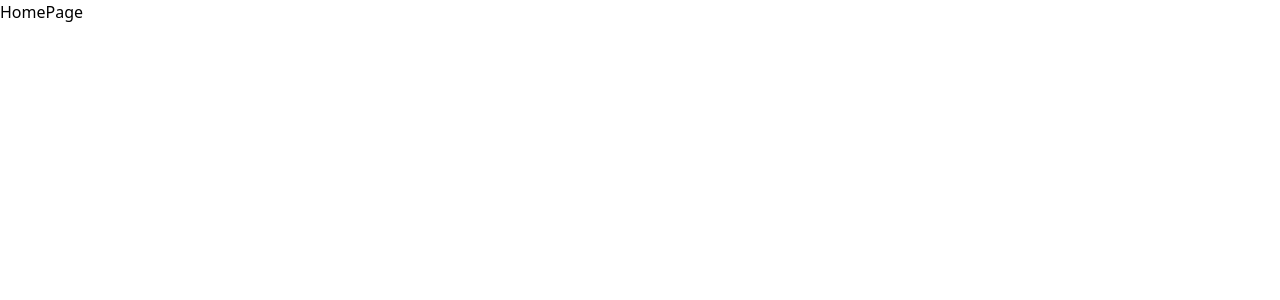
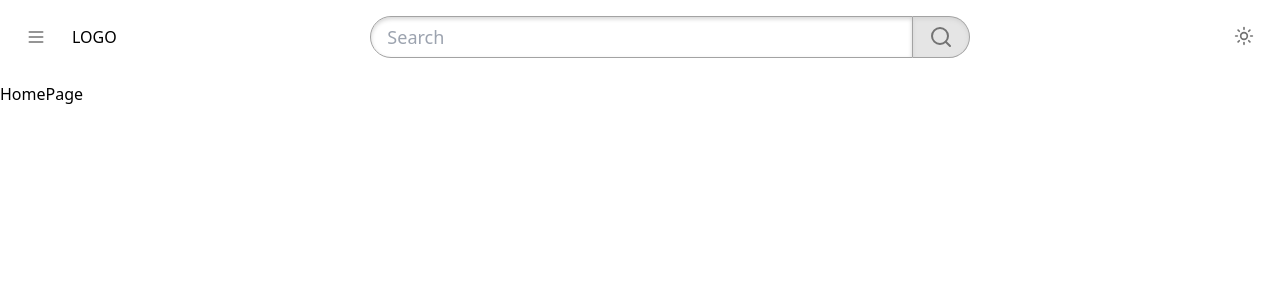
Before and after one commit to KingaMiroslaw/cookbook, a React (Create React App) app: page / in a window 1280 px wide. Shown: the top 300 px of the page. Built offline with nearby package versions, Linux system fonts and the light colour scheme.

Commit message:
create PageHeader

```diff
--- a/src/Layout/Layout.tsx
+++ b/src/Layout/Layout.tsx
@@ -1,7 +1,9 @@
+import PageHeader from "../components/PageHeader";
+
 const Layout = ({ children }: { children: React.ReactNode }) => {
   return (
     <div className="max-h-screen flex flex-col">
-      {/* Header component */}
+      <PageHeader />
       <div>{children}</div>
     </div>
   );
--- /dev/null
+++ b/src/components/PageHeader.tsx
@@ -0,0 +1,32 @@
+import { Sun, Search, Menu } from "lucide-react";
+import Button from "./Button";
+
+const PageHeader = () => {
+  return (
+    <div className="flex gap-10 lg:gap-20 justify-between pt-4 mb-6 mx-4">
+      <div className=" flex gap-4 items-center flex-shrink-0">
+        <Button variant="ghost" btnType="icon">
+          <Menu />
+        </Button>
+        <h1>LOGO</h1>
+      </div>
+      <div className="flex flex-grow max-w-[600px]">
+        <input
+          type="search"
+          placeholder="Search"
+          className="border border-ghost-border rounded-l-full shadow-inner shadow-ghost-hover py-1 px-4 text-lg w-full focus:border-primary-default outline-none"
+        />
+        <Button
+          variant="ghost"
+          className="py-2 px-4 border border-ghost-border rounded-r-full border-l-0 flex-shrink-0 shadow-inner shadow-ghost-hover bg-neutral-200"
+        >
+          <Search />
+        </Button>
+      </div>
+      <Button variant="ghost" btnType="icon">
+        <Sun />
+      </Button>
+    </div>
+  );
+};
+export default PageHeader;
--- a/tailwind.config.js
+++ b/tailwind.config.js
@@ -1,4 +1,4 @@
-import colors from "tailwindcss/colors"
+import colors from "tailwindcss/colors";
 
 /** @type {import('tailwindcss').Config} */
 module.exports = {
@@ -7,17 +7,18 @@ module.exports = {
     extend: {
       colors: {
         primary: {
-          DEFAULT: colors.orange[300],
+          default: colors.orange[300],
           hover: colors.orange[400],
           text: colors.orange[500],
-          neutral: colors.neutral[100]
+          neutral: colors.neutral[100],
         },
         ghost: {
           hover: colors.neutral[300],
+          border: colors.neutral[400],
           text: colors.neutral[500],
-        }
+        },
       },
     },
   },
   plugins: [],
-}
+};
```
